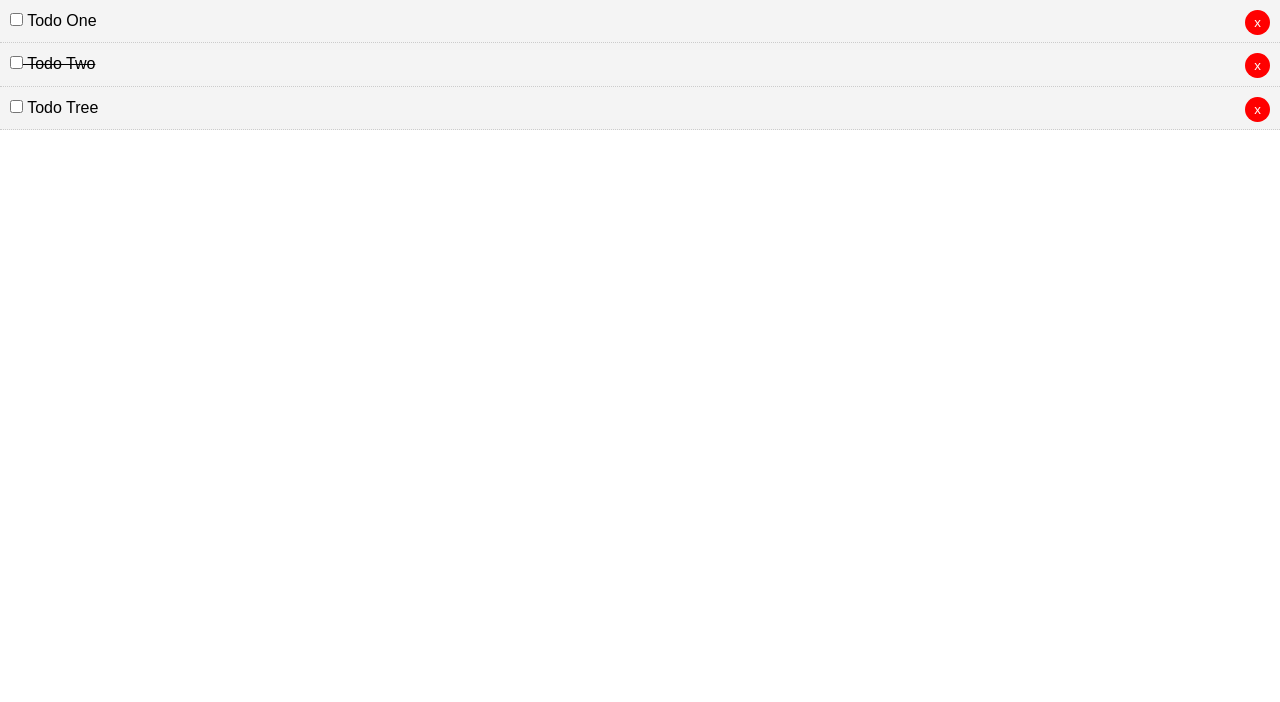
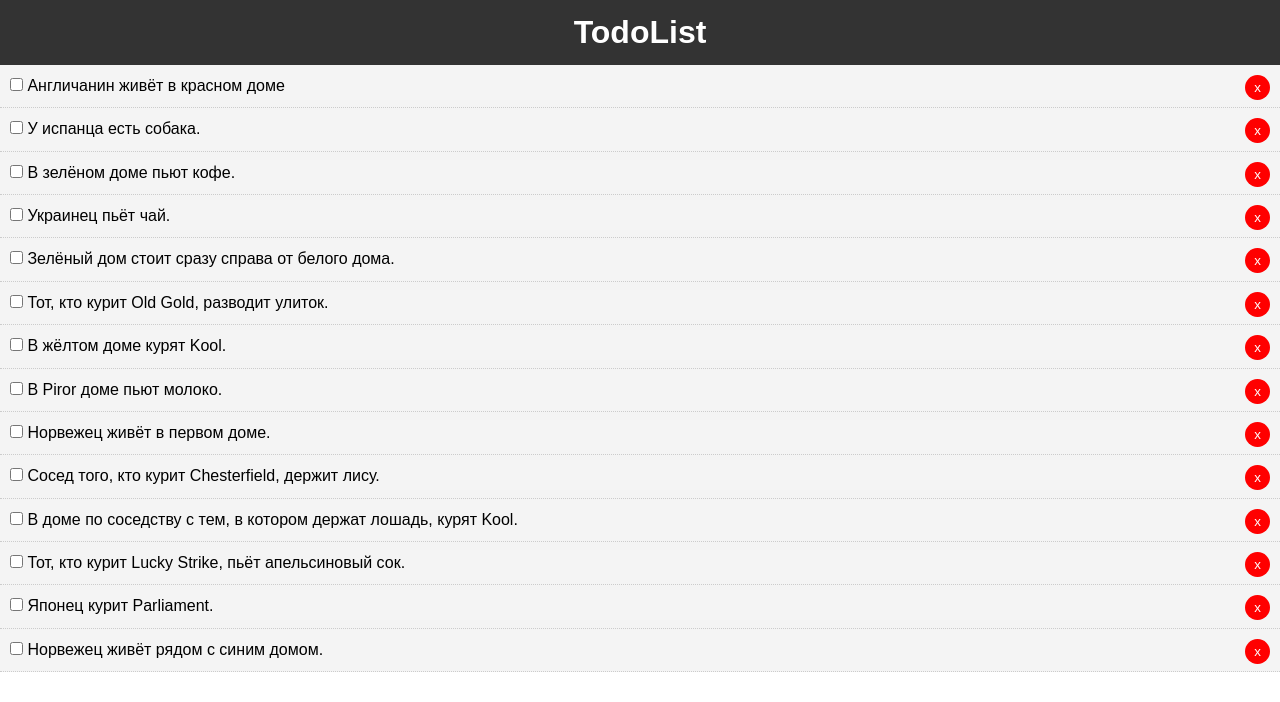
Before and after one commit to kovalenk/vue-course, a Vue app: page / in a window 1280 px wide. Shown: the top 702 px of the page. Built offline with nearby package versions, Linux system fonts and the light colour scheme.

Commit message:
Add header template, addtodo component

```diff
--- a/src/App.vue
+++ b/src/App.vue
@@ -1,15 +1,18 @@
 <template>
     <div id="app">
+        <Header />
         <Todos v-bind:todos="todos" v-on:del-todo="deleteTodo"/>
     </div>
 </template>
 
 <script>
     import Todos from './components/Todos'
+    import Header from './components/layout/Header'
 
     export default {
         name: 'app',
         components: {
+            Header,
             Todos
         },
         data() {
@@ -17,17 +20,72 @@
                 todos: [
                     {
                         id: 1,
-                        title: "Todo One",
+                        title: "Англичанин живёт в красном доме",
                         completed: false
                     },
                     {
                         id: 2,
-                        title: "Todo Two",
-                        completed: true
+                        title: "У испанца есть собака.",
+                        completed: false
                     },
                     {
                         id: 3,
-                        title: "Todo Tree",
+                        title: "В зелёном доме пьют кофе.",
+                        completed: false
+                    },
+                    {
+                        id: 4,
+                        title: "Украинец пьёт чай.",
+                        completed: false
+                    },
+                    {
+                        id: 5,
+                        title: "Зелёный дом стоит сразу справа от белого дома.",
+                        completed: false
+                    },
+                    {
+                        id: 6,
+                        title: "Тот, кто курит Old Gold, разводит улиток.",
+                        completed: false
+                    },
+                    {
+                        id: 7,
+                        title: "В жёлтом доме курят Kool.",
+                        completed: false
+                    },
+                    {
+                        id: 8,
+                        title: "В Piror доме пьют молоко.",
+                        completed: false
+                    },
+                    {
+                        id: 9,
+                        title: "Норвежец живёт в первом доме.",
+                        completed: false
+                    },
+                    {
+                        id: 10,
+                        title: "Сосед того, кто курит Chesterfield, держит лису.",
+                        completed: false
+                    },
+                    {
+                        id: 11,
+                        title: "В доме по соседству с тем, в котором держат лошадь, курят Kool.",
+                        completed: false
+                    },
+                    {
+                        id: 12,
+                        title: "Тот, кто курит Lucky Strike, пьёт апельсиновый сок.",
+                        completed: false
+                    },
+                    {
+                        id: 13,
+                        title: "Японец курит Parliament.",
+                        completed: false
+                    },
+                    {
+                        id: 14,
+                        title: "Норвежец живёт рядом с синим домом.",
                         completed: false
                     },
                 ]
--- /dev/null
+++ b/src/components/layout/Header.vue
@@ -0,0 +1,25 @@
+<template>
+    <header class="header">
+        <h1>TodoList</h1>
+    </header>
+</template>
+
+<script>
+    export default {
+        name: "Header"
+    }
+</script>
+
+<style scoped>
+.header{
+    background: #333;
+    color: #fff;
+    text-align: center;
+    padding: 10px;
+}
+
+    .header a{
+        color: #fff;
+        padding-right: 5px;
+    }
+</style>
```
Also changed, not shown: src/components/AddTodo.vue (added, +25 -0 lines).
